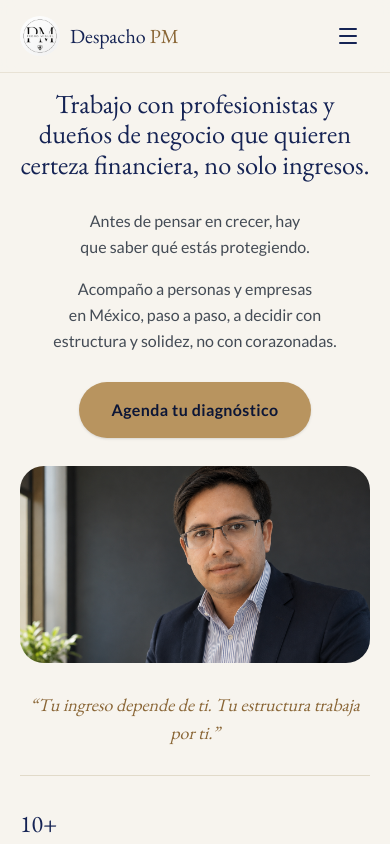
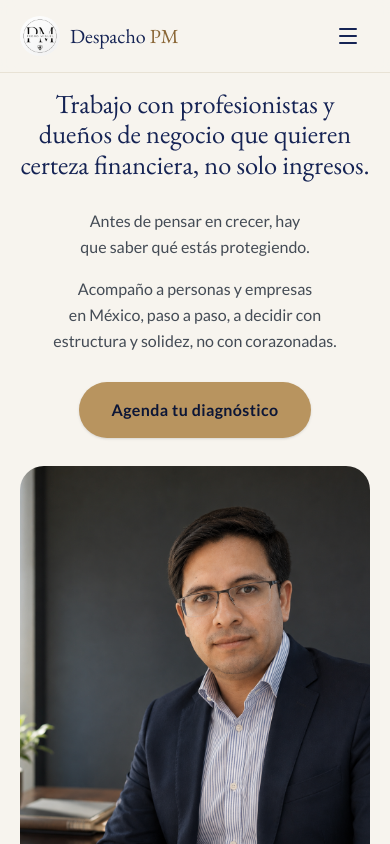
Before and after one commit to DESPACHOPM/despacho-pm-site, a Next.js app: page / in a window 390 px wide. Shown: the top 844 px of the page. Built offline with nearby package versions, Linux system fonts and the light colour scheme.

Commit message:
fix: regresa la foto del hero a su tamano original (4/5)
Co-Authored-By: Claude Sonnet 5.5 <noreply@anthropic.com>
Claude-Session: https://claude.ai/code/session_01GpFCZbpwDVQBrydqGVaF2R

```diff
--- a/src/components/sections/hero.tsx
+++ b/src/components/sections/hero.tsx
@@ -45,7 +45,7 @@ export function Hero() {
 
         <Reveal
           delay={0.2}
-          className="relative order-4 mx-auto aspect-[16/9] w-full sm:aspect-[4/5] max-w-sm self-stretch overflow-hidden rounded-3xl lg:order-none lg:mx-0 lg:aspect-auto lg:max-w-none lg:[grid-column:2] lg:[grid-row:1/-1] lg:self-stretch"
+          className="relative order-4 mx-auto aspect-[4/5] w-full max-w-sm self-stretch overflow-hidden rounded-3xl lg:order-none lg:mx-0 lg:aspect-auto lg:max-w-none lg:[grid-column:2] lg:[grid-row:1/-1] lg:self-stretch"
         >
           <Image
             src="/images/pedro-hero.jpg"
```
